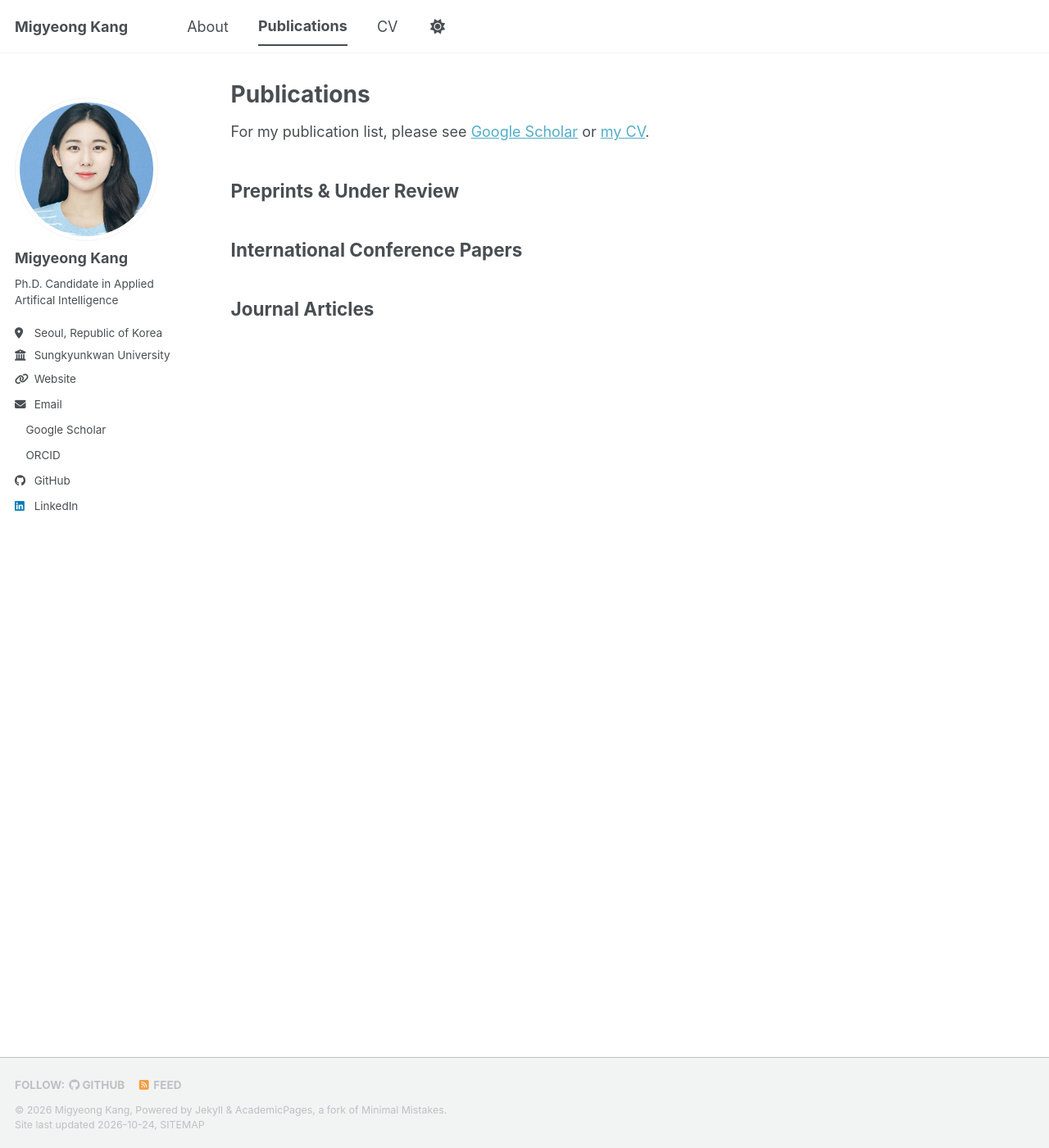
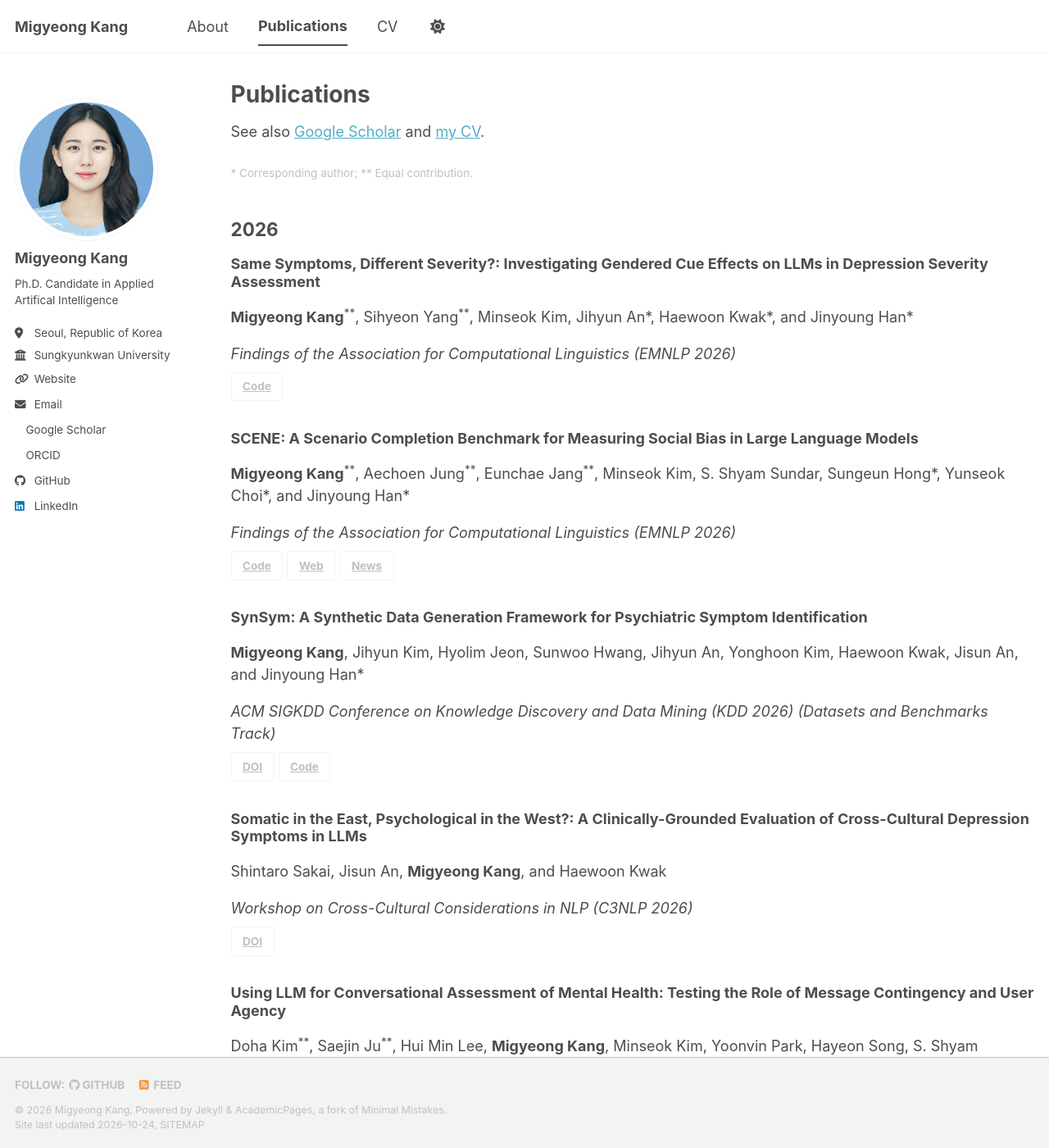
Before and after one commit to gyeong707/gyeong707.github.io, a Jekyll site: the page built from _pages/publications.html, in a window 1280 px wide and 1400 px high. Shown: the whole window at 82% size. Built offline with Jekyll 4.4.1, drawn with Linux system fonts in a browser that asks for light colours; a style sheet for code colours, icons or effects is not loaded; some of the changed text lies outside the part shown.

Commit message:
Organize accepted publications by year

```diff
--- /dev/null
+++ b/_data/papers.json
@@ -0,0 +1,178 @@
+[
+  {
+    "id": "C-10",
+    "year": 2026,
+    "title": "Same Symptoms, Different Severity?: Investigating Gendered Cue Effects on LLMs in Depression Severity Assessment",
+    "authors": "Migyeong Kang**, Sihyeon Yang**, Minseok Kim, Jihyun An*, Haewoon Kwak*, and Jinyoung Han*",
+    "venue": "Findings of the Association for Computational Linguistics (EMNLP 2026)",
+    "links": [
+      {
+        "label": "Code",
+        "url": "https://github.com/DSAIL-SKKU/FairDep-EMNLP-2026"
+      }
+    ]
+  },
+  {
+    "id": "C-9",
+    "year": 2026,
+    "title": "SCENE: A Scenario Completion Benchmark for Measuring Social Bias in Large Language Models",
+    "authors": "Migyeong Kang**, Aechoen Jung**, Eunchae Jang**, Minseok Kim, S. Shyam Sundar, Sungeun Hong*, Yunseok Choi*, and Jinyoung Han*",
+    "venue": "Findings of the Association for Computational Linguistics (EMNLP 2026)",
+    "links": [
+      {
+        "label": "Code",
+        "url": "https://github.com/DSAIL-SKKU/SCENE-EMNLP-2026"
+      },
+      {
+        "label": "Web",
+        "url": "https://dsail-skku.github.io/SCENE-EMNLP-2026/"
+      },
+      {
+        "label": "News",
+        "url": "https://dhnews.co.kr/news/view/1065598902277328"
+      }
+    ]
+  },
+  {
+    "id": "C-8",
+    "year": 2026,
+    "title": "SynSym: A Synthetic Data Generation Framework for Psychiatric Symptom Identification",
+    "authors": "Migyeong Kang, Jihyun Kim, Hyolim Jeon, Sunwoo Hwang, Jihyun An, Yonghoon Kim, Haewoon Kwak, Jisun An, and Jinyoung Han*",
+    "venue": "ACM SIGKDD Conference on Knowledge Discovery and Data Mining (KDD 2026) (Datasets and Benchmarks Track)",
+    "links": [
+      {
+        "label": "DOI",
+        "url": "https://doi.org/10.1145/3770854.3785698"
+      },
+      {
+        "label": "Code",
+        "url": "https://github.com/DSAIL-SKKU/SynSym-KDD-2026"
+      }
+    ]
+  },
+  {
+    "id": "C-7",
+    "year": 2026,
+    "title": "Somatic in the East, Psychological in the West?: A Clinically-Grounded Evaluation of Cross-Cultural Depression Symptoms in LLMs",
+    "authors": "Shintaro Sakai, Jisun An, Migyeong Kang, and Haewoon Kwak",
+    "venue": "Workshop on Cross-Cultural Considerations in NLP (C3NLP 2026)",
+    "links": [
+      {
+        "label": "DOI",
+        "url": "https://doi.org/10.18653/v1/2026.c3nlp-1.2"
+      }
+    ]
+  },
+  {
+    "id": "C-6",
+    "year": 2026,
+    "title": "Using LLM for Conversational Assessment of Mental Health: Testing the Role of Message Contingency and User Agency",
+    "authors": "Doha Kim**, Saejin Ju**, Hui Min Lee, Migyeong Kang, Minseok Kim, Yoonvin Park, Hayeon Song, S. Shyam Sundar, and Jinyoung Han*",
+    "venue": "Extended Abstracts of the CHI Conference on Human Factors in Computing Systems (CHI EA 2026)",
+    "links": [
+      {
+        "label": "DOI",
+        "url": "https://doi.org/10.1145/3772363.3799023"
+      }
+    ]
+  },
+  {
+    "id": "C-5",
+    "year": 2025,
+    "title": "Show Your Mind: Unveiling User Experience on an AI-based Mental Health Assessment System with Symptom-based Evidences",
+    "authors": "Hyunseon Won**, Migyeong Kang**, Minji Kim**, Daeun Lee, Hyein Choi, Yonghoon Kim, Daejin Choi, Minsam Ko, and Jinyoung Han*",
+    "venue": "Extended Abstracts of the CHI Conference on Human Factors in Computing Systems (CHI EA 2025)",
+    "links": [
+      {
+        "label": "DOI",
+        "url": "https://doi.org/10.1145/3706599.3719735"
+      }
+    ]
+  },
+  {
+    "id": "J-2",
+    "year": 2025,
+    "title": "A Meta-Frontier Analysis of the Impact of CEO Education on the Performance of Software Startups",
+    "authors": "Chungheon Lee**, Migyeong Kang**, and Daeho Lee",
+    "venue": "Innovation Studies, 20(4), 275–289 (2025) (KCI)",
+    "links": [
+      {
+        "label": "Paper",
+        "url": "https://www.kci.go.kr/kciportal/landing/article.kci?arti_id=ART003265822"
+      }
+    ]
+  },
+  {
+    "id": "C-4",
+    "year": 2024,
+    "title": "CURE: Context- and Uncertainty-Aware Mental Disorder Detection",
+    "authors": "Migyeong Kang, Goun Choi, Hyolim Jeon, Jihyun An, Daejin Choi*, and Jinyoung Han*",
+    "venue": "Conference on Empirical Methods in Natural Language Processing (EMNLP 2024)",
+    "links": [
+      {
+        "label": "DOI",
+        "url": "https://doi.org/10.18653/v1/2024.emnlp-main.994"
+      },
+      {
+        "label": "Code",
+        "url": "https://github.com/DSAIL-SKKU/CURE-EMNLP-2024"
+      }
+    ]
+  },
+  {
+    "id": "C-3",
+    "year": 2024,
+    "title": "Poster: ISOML: Inter-Service Online Meta-Learning for Newly Emerging Network Traffic Prediction",
+    "authors": "Migyeong Kang**, Juho Jung**, Minhan Cho, Daejin Choi*, Eunil Park, Sangheon Pack, and Jinyoung Han*",
+    "venue": "ACM International Conference on Mobile Systems, Applications, and Services (MobiSys 2024) (Poster)",
+    "links": [
+      {
+        "label": "DOI",
+        "url": "https://doi.org/10.1145/3643832.3661437"
+      }
+    ]
+  },
+  {
+    "id": "C-2",
+    "year": 2023,
+    "title": "Network Data Generation using IP2Vec Embedding",
+    "authors": "Minji Kim, Migyeong Kang, Eunil Park, Sangheon Pack, and Jinyoung Han*",
+    "venue": "International Conference on Information and Communication Technology Convergence (ICTC 2023)",
+    "links": [
+      {
+        "label": "DOI",
+        "url": "https://doi.org/10.1109/ICTC58733.2023.10393857"
+      }
+    ]
+  },
+  {
+    "id": "J-1",
+    "year": 2023,
+    "title": "Detecting depression on video logs using audiovisual features",
+    "authors": "Kyungeun Min**, Jeewoo Yoon**, Migyeong Kang, Daeun Lee, Eunil Park, and Jinyoung Han*",
+    "venue": "Humanities and Social Sciences Communications, 10, Article 788 (2023) (SSCI, JCR 2022 IF = 3.5)",
+    "links": [
+      {
+        "label": "DOI",
+        "url": "https://doi.org/10.1057/s41599-023-02313-6"
+      }
+    ]
+  },
+  {
+    "id": "C-1",
+    "year": 2022,
+    "title": "Detecting Suicidality with a Contextual Graph Neural Network",
+    "authors": "Daeun Lee, Migyeong Kang, Minji Kim, and Jinyoung Han*",
+    "venue": "Workshop on Computational Linguistics and Clinical Psychology (CLPsych 2022)",
+    "links": [
+      {
+        "label": "DOI",
+        "url": "https://doi.org/10.18653/v1/2022.clpsych-1.10"
+      },
+      {
+        "label": "Code",
+        "url": "https://github.com/DSAIL-SKKU/Detecting_Suicidality_Contextual_GNN_CLPsych_2022"
+      }
+    ]
+  }
+]
--- a/_pages/publications.html
+++ b/_pages/publications.html
@@ -5,11 +5,25 @@
 author_profile: true
 ---
 
-<p>For my publication list, please see
-<a href="{{ site.author.googlescholar }}">Google Scholar</a>
-or <a href="{{ '/files/Migyeong_Kang_CV.pdf' | relative_url }}">my CV</a>.</p>
+<p>See also <a href="{{ site.author.googlescholar }}">Google Scholar</a>
+and <a href="{{ '/files/Migyeong_Kang_CV.pdf' | relative_url }}">my CV</a>.</p>
+<p class="page__meta">* Corresponding author; ** Equal contribution.</p>
 
-<!-- Add verified publication entries under these categories. -->
-<h2>Preprints &amp; Under Review</h2>
-<h2>International Conference Papers</h2>
-<h2>Journal Articles</h2>
+{% assign years = site.data.papers | group_by: "year" %}
+{% for year in years %}
+<section aria-labelledby="year-{{ year.name }}">
+  <h2 id="year-{{ year.name }}">{{ year.name }}</h2>
+  {% for paper in year.items %}
+  <article class="publication-entry" style="margin-bottom: 1.75em;">
+    <h3 style="margin-top: 1em; margin-bottom: 0.35em;">{{ paper.title | escape }}</h3>
+    <p style="margin-bottom: 0.35em;">{{ paper.authors | escape | replace: 'Migyeong Kang', '<strong>Migyeong Kang</strong>' | replace: '**', '<sup>**</sup>' }}</p>
+    <p style="margin-bottom: 0.5em;"><em>{{ paper.venue | escape }}</em></p>
+    <div>
+      {% for link in paper.links %}
+      <a class="btn btn--inverse" href="{{ link.url }}">{{ link.label }}</a>
+      {% endfor %}
+    </div>
+  </article>
+  {% endfor %}
+</section>
+{% endfor %}
```
